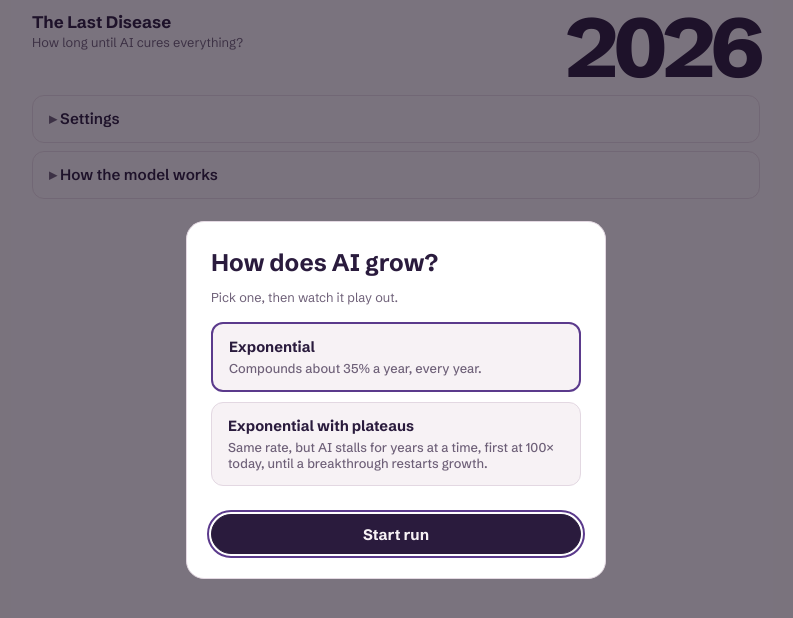
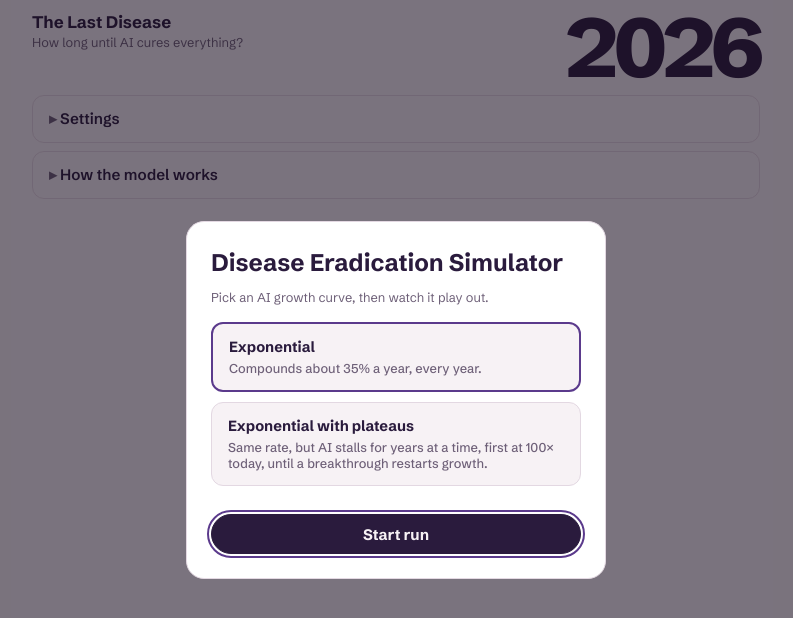
Before and after one commit to benkdev/disease-eradication-simulator, a React (Vite) app in the folder apps/web/: page / in a window 1280 px wide. Shown: the top 618 px of the page, without its empty margins (244-1037 px from the left). Built offline with nearby package versions, Linux system fonts and the light colour scheme.

Commit message:
feat(ui): update SetupModal headline to 'Disease Eradication Simulator' (#24)

```diff
--- a/apps/web/src/components/SetupModal.tsx
+++ b/apps/web/src/components/SetupModal.tsx
@@ -54,10 +54,10 @@ export function SetupModal({ getParams, onStart }: SetupModalProps) {
     >
       <div className="modal-card" ref={cardRef}>
         <h2 id="setup-title" style={{ fontSize: '1.5rem', fontWeight: 700, marginBottom: 8 }}>
-          How does AI grow?
+          Disease Eradication Simulator
         </h2>
         <p id="setup-desc" className="hint" style={{ marginBottom: 16 }}>
-          Pick one, then watch it play out.
+          Pick an AI growth curve, then watch it play out.
         </p>
 
         <div
```
Also changed, not shown: 1 other file (tests, documents, lock files or other folders).
